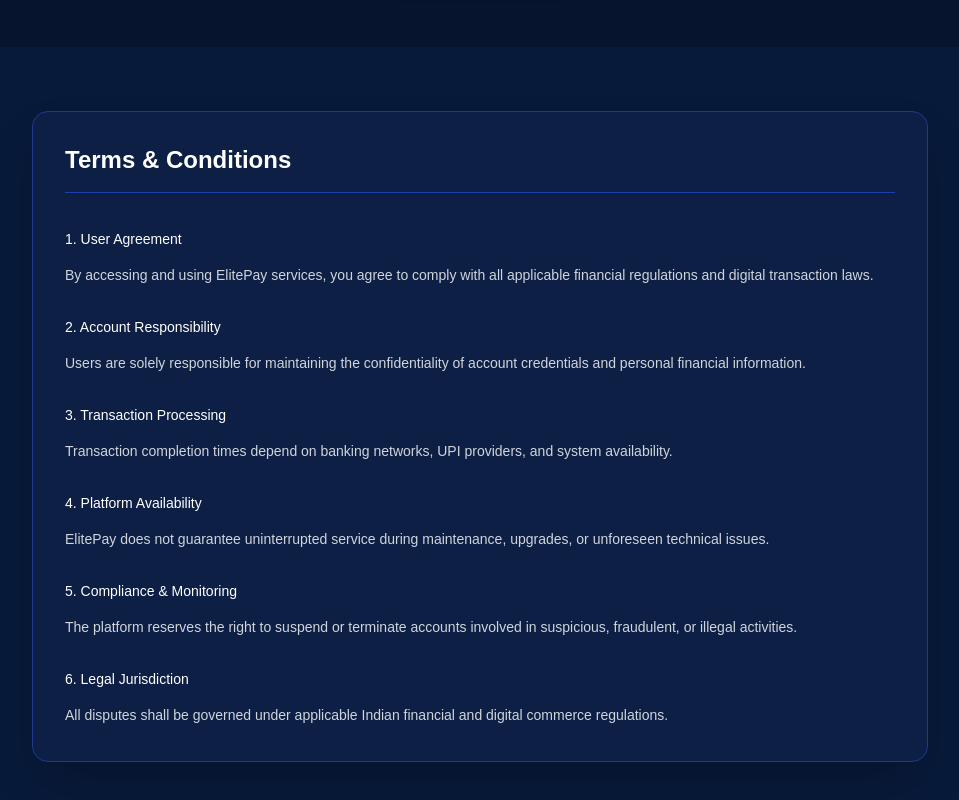
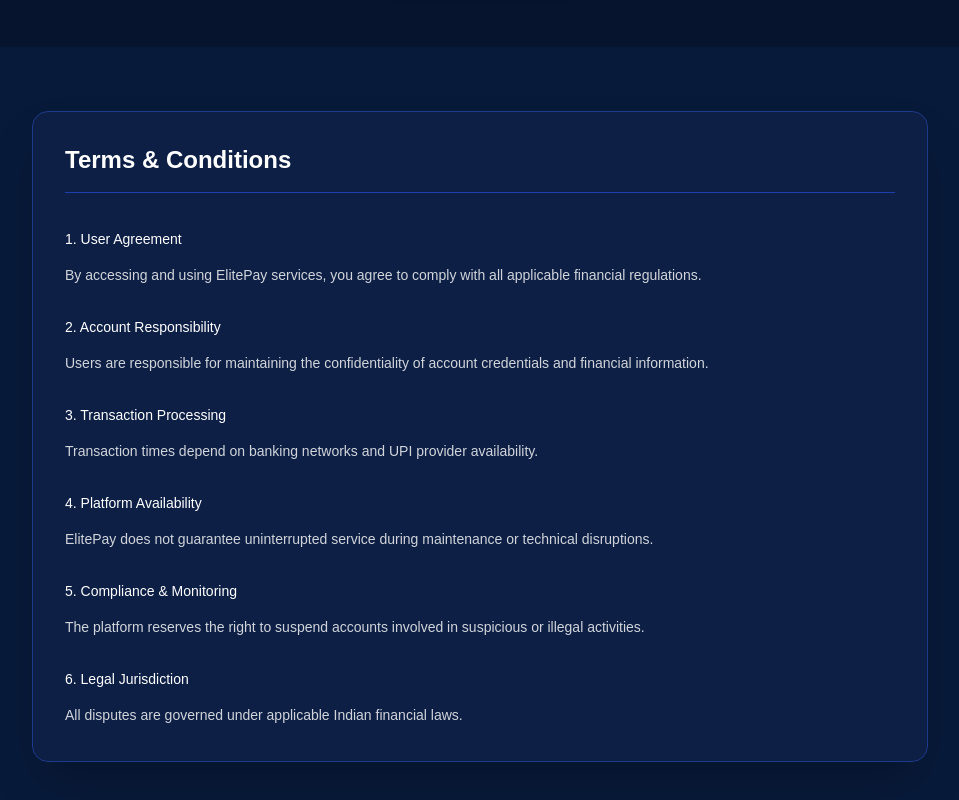
Before and after one commit to luverefounder-del/fintech-dashboard, a Next.js app: page / in a window 1280 px wide. Shown: the part 708-1508 px from the top of the page, without its empty margins (160-1119 px from the left). Built offline with nearby package versions, Linux system fonts and the light colour scheme.

Commit message:
final: enable start earning navigation, fix animation layering and stabilize layout

```diff
--- a/app/page.tsx
+++ b/app/page.tsx
@@ -1,11 +1,13 @@
 "use client";
+
+import Link from "next/link";
 
 export default function Home() {
   return (
     <div className="min-h-screen bg-[#06142e] text-white relative overflow-hidden">
 
-      {/* Floating INR Animation */}
-      <div className="absolute inset-0 pointer-events-none overflow-hidden">
+      {/* Floating INR Animation (Safe - does NOT block clicks) */}
+      <div className="absolute inset-0 pointer-events-none overflow-hidden z-0">
         <span className="rupee r1">₹</span>
         <span className="rupee r2">₹</span>
         <span className="rupee r3">₹</span>
@@ -51,10 +53,13 @@
           merchants across India. Lightning-fast UPI transactions with 99.99% uptime.
         </p>
 
-        <div className="mt-10">
-          <button className="bg-blue-600 hover:bg-blue-700 transition px-10 py-4 rounded-xl text-lg font-semibold shadow-lg">
-            Start Earning
-          </button>
+        {/* CLICKABLE BUTTON */}
+        <div className="mt-10 relative z-30">
+          <Link href="/dashboard">
+            <button className="bg-blue-600 hover:bg-blue-700 transition px-10 py-4 rounded-xl text-lg font-semibold shadow-lg cursor-pointer">
+              Start Earning
+            </button>
+          </Link>
         </div>
 
       </section>
@@ -70,50 +75,32 @@
 
             <div>
               <h3 className="text-white font-medium mb-2">1. User Agreement</h3>
-              <p>
-                By accessing and using ElitePay services, you agree to comply
-                with all applicable financial regulations and digital transaction laws.
-              </p>
+              <p>By accessing and using ElitePay services, you agree to comply with all applicable financial regulations.</p>
             </div>
 
             <div>
               <h3 className="text-white font-medium mb-2">2. Account Responsibility</h3>
-              <p>
-                Users are solely responsible for maintaining the confidentiality
-                of account credentials and personal financial information.
-              </p>
+              <p>Users are responsible for maintaining the confidentiality of account credentials and financial information.</p>
             </div>
 
             <div>
               <h3 className="text-white font-medium mb-2">3. Transaction Processing</h3>
-              <p>
-                Transaction completion times depend on banking networks,
-                UPI providers, and system availability.
-              </p>
+              <p>Transaction times depend on banking networks and UPI provider availability.</p>
             </div>
 
             <div>
               <h3 className="text-white font-medium mb-2">4. Platform Availability</h3>
-              <p>
-                ElitePay does not guarantee uninterrupted service during
-                maintenance, upgrades, or unforeseen technical issues.
-              </p>
+              <p>ElitePay does not guarantee uninterrupted service during maintenance or technical disruptions.</p>
             </div>
 
             <div>
               <h3 className="text-white font-medium mb-2">5. Compliance & Monitoring</h3>
-              <p>
-                The platform reserves the right to suspend or terminate accounts
-                involved in suspicious, fraudulent, or illegal activities.
-              </p>
+              <p>The platform reserves the right to suspend accounts involved in suspicious or illegal activities.</p>
             </div>
 
             <div>
               <h3 className="text-white font-medium mb-2">6. Legal Jurisdiction</h3>
-              <p>
-                All disputes shall be governed under applicable Indian financial
-                and digital commerce regulations.
-              </p>
+              <p>All disputes are governed under applicable Indian financial laws.</p>
             </div>
 
           </div>
```
